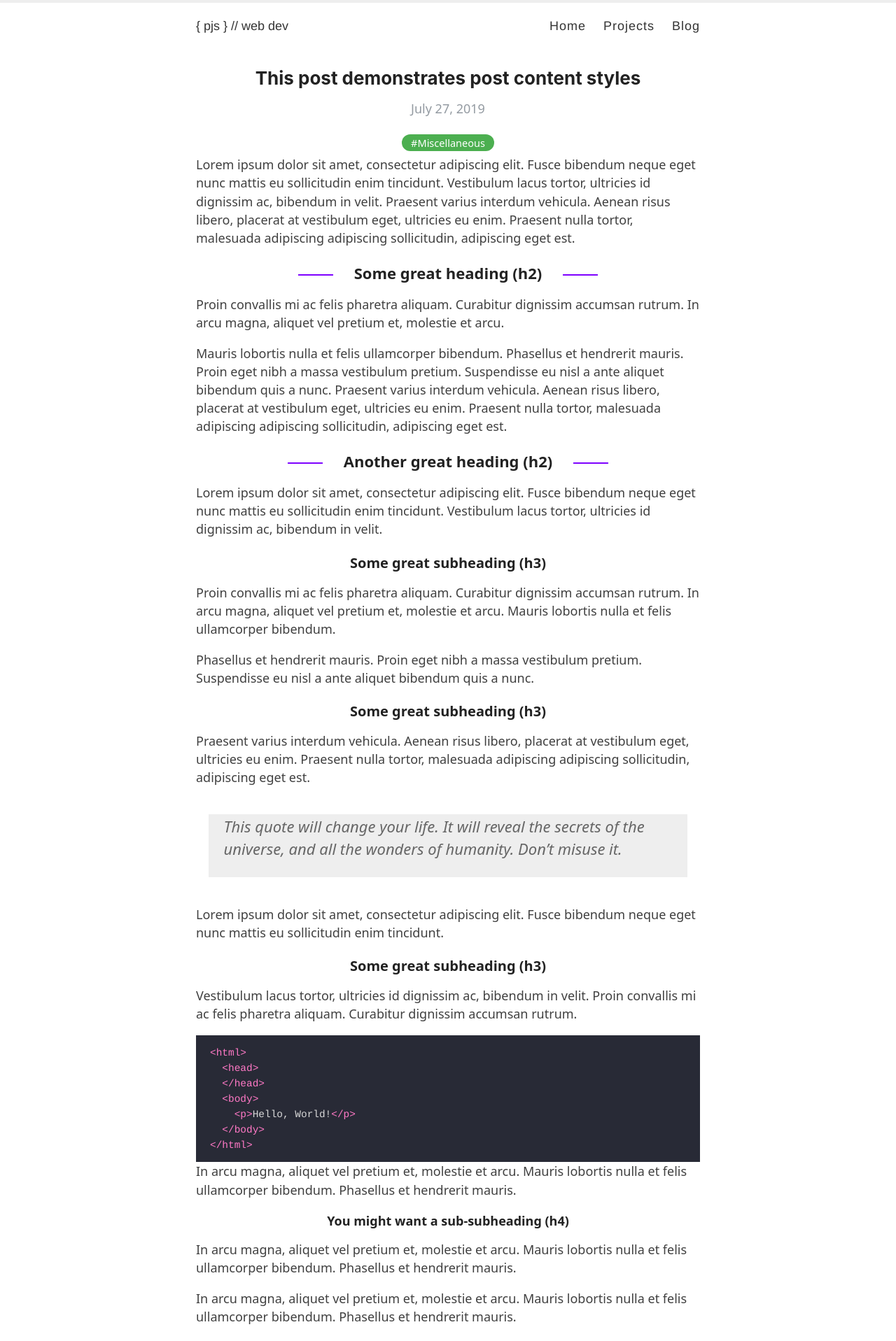
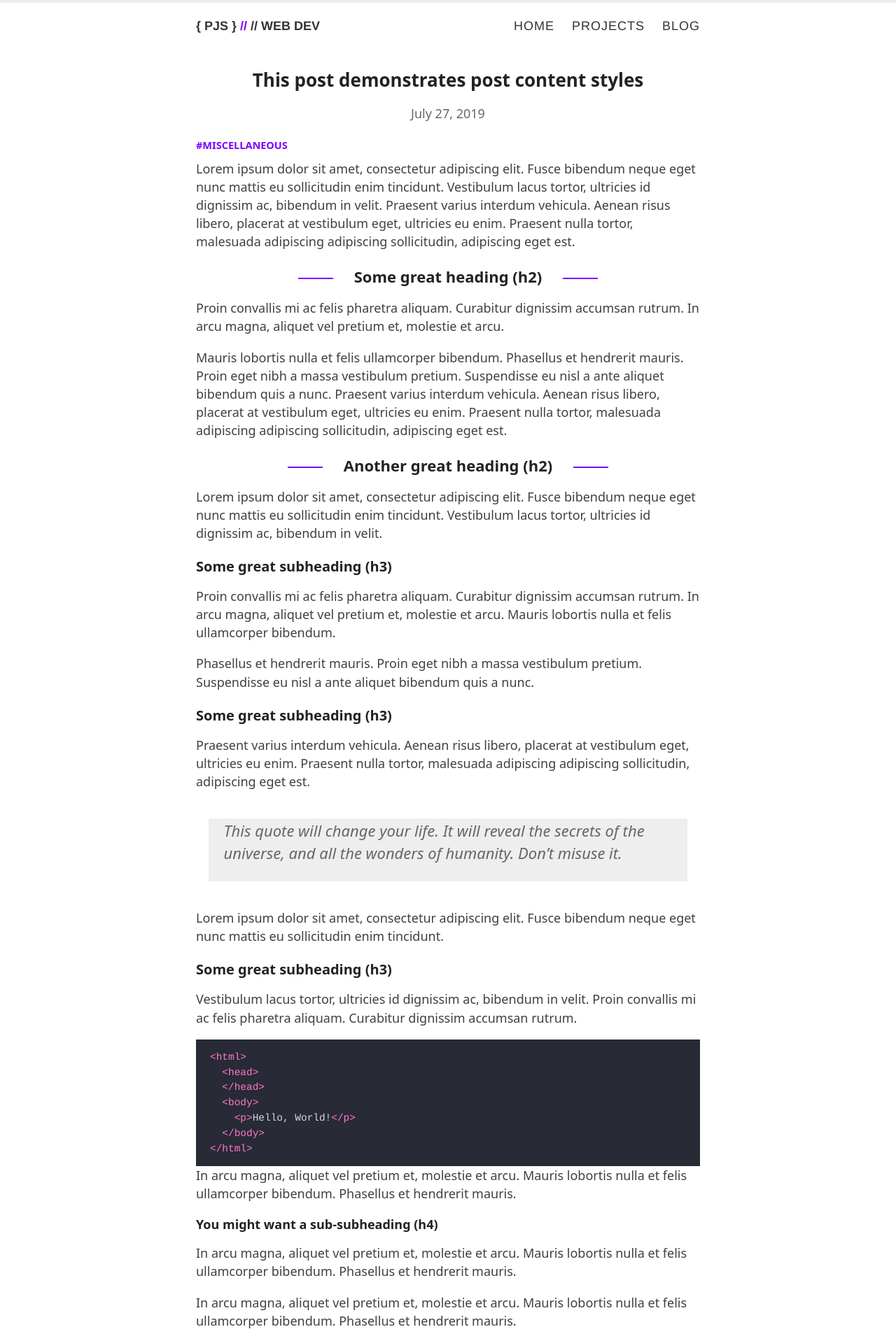
Before and after one commit to peterjsnow/peterjsnow.github.io, a Jekyll site: the page built from _posts/2019-7-27-this-post-demonstrates-post-content-styles.md, in a window 1280 px wide. Shown: the top 1917 px of the page at 70% size. Built offline with Jekyll 4.4.1, drawn with Linux system fonts in a browser that asks for light colours.

Commit message:
re-arranged style.scss

```diff
--- a/_includes/posts.html
+++ b/_includes/posts.html
@@ -2,11 +2,7 @@
   {% for post in site.posts %}
     <article class="post">
       <a href="{{ site.baseurl }}{{ post.url }}">
-        <h1>{{ post.title }}</h1>
-
-        <div>
-          <p class="post_date">{{ post.date | date: "%B %e, %Y" }}</p>
-        </div>
+        <h3>{{ post.title }}</h3>
       </a>
       <div class="entry">
         {{ post.excerpt }}
--- a/_layouts/default.html
+++ b/_layouts/default.html
@@ -21,7 +21,7 @@
             <div class="site-info">
               <h1 class="site-name">
                 <a href="{{ site.baseurl }}/">
-                  <span class="curly-bracket">{</span> {{ site.name }} <span class="curly-bracket">}</span> {{site.description}}
+                  { <span class="site-name-obj">{{ site.name }}</span> } <span class="site-name-cmt">//</span> {{site.description}}
                 </a>
               </h1>
             </div>
--- a/assets/style.scss
+++ b/assets/style.scss
@@ -39,10 +39,9 @@ h1, h2, h3, h4, h5, h6 {
   font-family: system-ui, -apple-system, BlinkMacSystemFont, "Segoe UI", Roboto, Helvetica, Arial, sans-serif, "Apple Color Emoji", "Segoe UI Emoji", "Segoe UI Symbol";
   color: $darkerGrey;
   font-weight: bold;
-
+  font-kerning: auto;
   margin: 1em 0 15px;
   padding: 0;
-  text-align: center;
 
   @include mobile {
     line-height: 1.2;
@@ -51,12 +50,14 @@ h1, h2, h3, h4, h5, h6 {
 
 h1 {
   font-size: 26px;
+  text-align: center;
   a {
     color: inherit;
   }
 }
 
 h2 {
+  text-align: center;
   font-size: 22px;
 }
 
@@ -83,77 +84,25 @@ h4 {
 
 p {
   margin-bottom: 1em;
+  a {
+    text-decoration: underline;
+    letter-spacing: inherit;
+    font-weight: inherit;
+    text-transform: inherit;
+  }
 }
-
-table {
-	padding: 0;
-}
-
-table tr {
-	border-top: 1px solid #cccccc;
-	background-color: white;
-	margin: 0;
-	padding: 0;
-}
-
-table tr:nth-child(2n) {
-	background-color: #f8f8f8;
-}
-
-table tr th {
-	font-weight: bold;
-	border: 1px solid #cccccc;
-	text-align: left;
-	margin: 0;
-	padding: 6px 13px;
-}
-
-table tr td {
-	border: 1px solid #cccccc;
-	text-align: left;
-	margin: 0;
-	padding: 6px 13px;
-}
-
-table tr th :first-child,
-table tr td :first-child {
-	margin-top: 0;
-}
-
-table tr th :last-child,
-table tr td :last-child {
-	margin-bottom: 0;
-}
-
 
 .share-box {
   font-weight: bold;
-  color: #222;
-}
-
-span[data-pullquote] {
-  display: block;
-
-  @include mobile {
-    display: none;
-  }
-}
-
-span[data-pullquote]:before {
-  content: attr(data-pullquote);
-  float: right;
-  width: 200px;
-  margin: 0 0 0.5em 30px;
-  padding: 0 -5% 0 0;
-  font-size: 1.3em;
-  font-style: italic;
-  color: green;
-  text-align: center;
+  color: $darkGrey;
 }
 
 a {
   color: $purple;
   text-decoration: none;
+  text-transform: uppercase;
+  letter-spacing: 0.1;
+  font-weight: bold;
 	cursor: pointer;
   &:hover, &:active {
     color: $blue;
@@ -211,6 +160,46 @@ p > img {
 .date {
   font-style: italic;
   color: $mediumGrey
+}
+
+table {
+	padding: 0;
+}
+
+table tr {
+	border-top: 1px solid #cccccc;
+	background-color: white;
+	margin: 0;
+	padding: 0;
+}
+
+table tr:nth-child(2n) {
+	background-color: #f8f8f8;
+}
+
+table tr th {
+	font-weight: bold;
+	border: 1px solid #cccccc;
+	text-align: left;
+	margin: 0;
+	padding: 6px 13px;
+}
+
+table tr td {
+	border: 1px solid #cccccc;
+	text-align: left;
+	margin: 0;
+	padding: 6px 13px;
+}
+
+table tr th :first-child,
+table tr td :first-child {
+	margin-top: 0;
+}
+
+table tr th :last-child,
+table tr td :last-child {
+	margin-bottom: 0;
 }
 
 // Specify the color of the selection
@@ -289,6 +278,10 @@ p > img {
   }
 }
 
+.site-name-cmt {
+  color: $purple;
+}
+
 .site-description {
   margin: -5px 0 0 0;
   color: $mediumGrey;
@@ -336,11 +329,6 @@ nav {
   box-shadow: -4px 6px $mediumGrey;
 }
 
-//.posts > .post:last-child {
-//  padding-bottom: 1em;
-//  border-bottom: none;
-//}
-
 .post {
   blockquote {
     margin: 1.8em .8em;
@@ -362,7 +350,6 @@ nav {
   }
 
   .read-more {
-    text-transform: uppercase;
     font-size: 15px;
   }
 }
@@ -389,42 +376,14 @@ footer {
   text-align: center;
 }
 
-body:after {
-    background: linear-gradient(to right, #ffffff   0, #2196F3   33%, #E91E63   66%, #000 100%);
-    width: 100%;
-    height: 5px;
-    top: 0;
-    position: absolute;
-    left: 0;
-    content: '';
-}
-
-.post h1{
-  font-family: -system-ui, -apple-system, BlinkMacSystemFont, "Segoe UI", Roboto, Helvetica, Arial, sans-serif, "Apple Color Emoji", "Segoe UI Emoji", "Segoe UI Symbol";
-  text-align: center;
-  font-weight: bold;
-  font-kerning: auto;
-  font-feature-settings: "kern","liga","dlig","hlig","cswh";
-  line-height: 1.2;
-}
-
-.page h1{
-  font-family: -system-ui, -apple-system, BlinkMacSystemFont, "Segoe UI", Roboto, Helvetica, Arial, sans-serif, "Apple Color Emoji", "Segoe UI Emoji", "Segoe UI Symbol";
-  text-align: center;
-  font-weight: bold;
-  font-kerning: auto;
-  font-feature-settings: "kern","liga","dlig","hlig","cswh";
-  line-height: 1.2;
-}
-
 .author_title{
   text-align: center;
-  color: #939aa1;
+  color: $mediumGrey;
 }
 
 .post_date{
   text-align: center;
-  color: #939aa1;
+  color: $mediumGrey;
 }
 
 /* --------------------------------
@@ -559,17 +518,11 @@ Modules - reusable parts of our design
 }
 
 .post-tags {
-  text-align: center;
-  line-height: 35px;
+  margin-bottom: 0.5em
 }
 
 .post-tags a {
   font-size: 14.5px;
-  padding: 2px 13px;
-  border: none;
-  background-color: #4CAF50;
-  border-radius: 50px;
-  color: #fff;
 }
 
 .pagination a, .pagination span {
```
